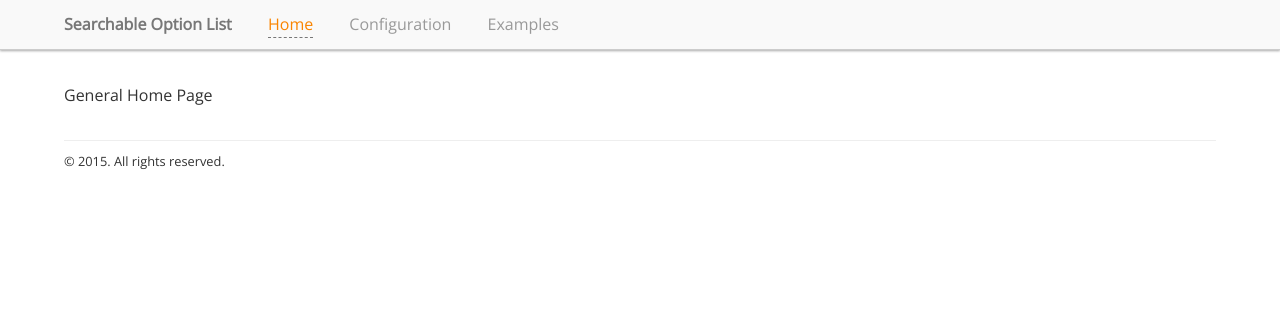
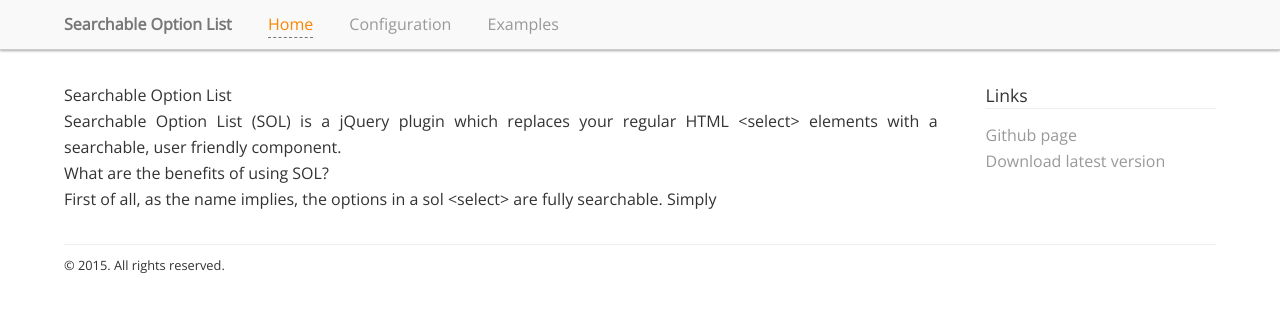
Before and after one commit to pbauerochse/searchable-option-list, a Jekyll site: the page built from index.md, in a window 1280 px wide. Shown: the top 312 px of the page. Built offline with Jekyll 4.4.1, drawn with Linux system fonts in a browser that asks for light colours; Markdown is read by kramdown in place of the engine named in the settings.

Commit message:
adding side content

```diff
--- a/_layouts/default.html
+++ b/_layouts/default.html
@@ -6,12 +6,13 @@
         <meta name="viewport" content="width=device-width, initial-scale=1">
 
         <link rel="stylesheet" href="{{ site.baseurl}}/css/styles.css">
+        <link rel="stylesheet" href="{{ site.baseurl}}/css/syntax.css">
         <link href="http://fonts.googleapis.com/css?family=Open+Sans" rel="stylesheet" type="text/css">
 
         <title>Searchable Option List (jQuery plugin) - {{ page.title }}</title>
     </head>
     <body>
-        <header>
+        <header id="page-header">
            <nav role="navigation" class="wrapper">
                <span id="brand"><a href="{{ site.baseurl }}/">Searchable Option List</a></span>
                <ul>
@@ -27,14 +28,20 @@
         </header>
 
         <div class="wrapper">
-            <div id="main-content">
-                {{ content }}
+            <div id="main-content-wrapper">
+                <div id="main-content">{{ content }}</div>
             </div>
 
             <aside>
-                <div style="background: orange">
-                    <p></p>
+
+                <div class="box">
+                    <header>Links</header>
+                    <ul>
+                        <li><a href="#">Github page</a></li>
+                        <li><a href="#">Download latest version</a></li>
+                    </ul>
                 </div>
+
             </aside>
         </div>
 
--- a/css/styles.css
+++ b/css/styles.css
@@ -60,12 +60,18 @@ body {
     -webkit-animation-timing-function: linear;
 }
 
+ul {
+    padding: 0;
+    margin: 0;
+    list-style: none;
+}
+
 .wrapper {
     width: 90%;
     margin: 0 5%;
 }
 
-header {
+#page-header {
     background: #f9f9f9;
     border-bottom: 1px solid #ccc;
     padding: 0.7em 0;
@@ -85,9 +91,6 @@ header {
 
 nav ul {
     display: inline-block;
-    padding: 0;
-    margin: 0;
-    list-style: none;
 }
 
 nav ul li {
@@ -106,12 +109,42 @@ nav ul li:not(:last-of-type) {
     margin-right: 2em;
 }
 
-#main-content {
+#main-content-wrapper {
     margin: 2em 0;
 }
 
+#main-content {
+    padding-right: 3em;
+    text-align: justify;
+}
+
+aside {
+    margin: 2em 0;
+}
+
+.box header {
+    border-bottom: 1px solid #eee;
+    margin-bottom: 0.7em;
+    font-size: 110%;
+}
+
 footer {
+    clear: both;
     border-top: 1px solid #eee;
     padding: 0.5em 0;
     font-size: 80%;
 }
+
+@media screen and (min-width: 1000px) {
+
+    aside {
+        float: right;
+        width: 20%;
+    }
+
+    #main-content-wrapper {
+        float: left;
+        width: 80%;
+    }
+
+}
--- /dev/null
+++ b/css/syntax.css
@@ -0,0 +1,83 @@
+/* syntax.css */
+
+/* to make lines scroll instead of wrap */
+/* from http://stackoverflow.com/a/23393920 */
+
+.highlight pre code * {
+  white-space: nowrap;    // this sets all children inside to nowrap
+}
+
+.highlight pre {
+  overflow-x: auto;       // this sets the scrolling in x
+}
+
+.highlight pre code {
+  white-space: pre;       // forces <code> to respect <pre> formatting
+}
+
+/* github style pygments theme for jekyll */
+/* from https://github.com/aahan/pygments-github-style */
+
+.highlight pre, pre, .highlight .hll { background-color: #f8f8f8; border: 1px solid #ccc; padding: 6px 10px; border-radius: 3px; }
+.highlight .c { color: #999988; font-style: italic; }
+.highlight .err { color: #a61717; background-color: #e3d2d2; }
+.highlight .k { font-weight: bold; }
+.highlight .o { font-weight: bold; }
+.highlight .cm { color: #999988; font-style: italic; }
+.highlight .cp { color: #999999; font-weight: bold; }
+.highlight .c1 { color: #999988; font-style: italic; }
+.highlight .cs { color: #999999; font-weight: bold; font-style: italic; }
+.highlight .gd { color: #000000; background-color: #ffdddd; }
+.highlight .gd .x { color: #000000; background-color: #ffaaaa; }
+.highlight .ge { font-style: italic; }
+.highlight .gr { color: #aa0000; }
+.highlight .gh { color: #999999; }
+.highlight .gi { color: #000000; background-color: #ddffdd; }
+.highlight .gi .x { color: #000000; background-color: #aaffaa; }
+.highlight .go { color: #888888; }
+.highlight .gp { color: #555555; }
+.highlight .gs { font-weight: bold; }
+.highlight .gu { color: #800080; font-weight: bold; }
+.highlight .gt { color: #aa0000; }
+.highlight .kc { font-weight: bold; }
+.highlight .kd { font-weight: bold; }
+.highlight .kn { font-weight: bold; }
+.highlight .kp { font-weight: bold; }
+.highlight .kr { font-weight: bold; }
+.highlight .kt { color: #445588; font-weight: bold; }
+.highlight .m { color: #009999; }
+.highlight .s { color: #dd1144; }
+.highlight .n { color: #333333; }
+.highlight .na { color: teal; }
+.highlight .nb { color: #0086b3; }
+.highlight .nc { color: #445588; font-weight: bold; }
+.highlight .no { color: teal; }
+.highlight .ni { color: purple; }
+.highlight .ne { color: #990000; font-weight: bold; }
+.highlight .nf { color: #990000; font-weight: bold; }
+.highlight .nn { color: #555555; }
+.highlight .nt { color: navy; }
+.highlight .nv { color: teal; }
+.highlight .ow { font-weight: bold; }
+.highlight .w { color: #bbbbbb; }
+.highlight .mf { color: #009999; }
+.highlight .mh { color: #009999; }
+.highlight .mi { color: #009999; }
+.highlight .mo { color: #009999; }
+.highlight .sb { color: #dd1144; }
+.highlight .sc { color: #dd1144; }
+.highlight .sd { color: #dd1144; }
+.highlight .s2 { color: #dd1144; }
+.highlight .se { color: #dd1144; }
+.highlight .sh { color: #dd1144; }
+.highlight .si { color: #dd1144; }
+.highlight .sx { color: #dd1144; }
+.highlight .sr { color: #009926; }
+.highlight .s1 { color: #dd1144; }
+.highlight .ss { color: #990073; }
+.highlight .bp { color: #999999; }
+.highlight .vc { color: teal; }
+.highlight .vg { color: teal; }
+.highlight .vi { color: teal; }
+.highlight .il { color: #009999; }
+.highlight .gc { color: #999; background-color: #EAF2F5; }
--- a/index.md
+++ b/index.md
@@ -4,4 +4,10 @@ title:  About
 tabId:  home
 ---
 
-# General Home Page
+# Searchable Option List
+
+Searchable Option List (SOL) is a jQuery plugin which replaces your regular HTML `<select>` elements with a searchable, user friendly component.
+
+## What are the benefits of using SOL?
+
+First of all, as the name implies, the options in a sol `<select>` are fully searchable. Simply
```
Also changed, not shown: about.md (deleted, +0 -7 lines).
